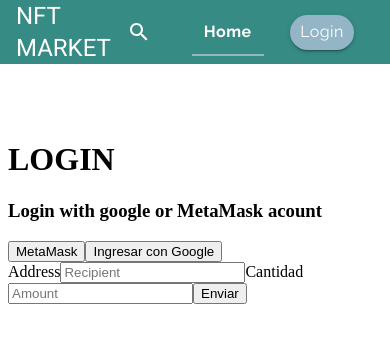
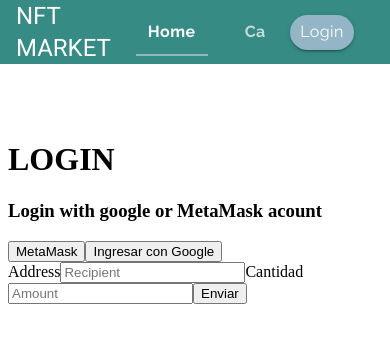
Before and after one commit to hbonavota/Project_NFTs-ECOMMERCE, a React (Create React App) app in the folder frontend/: page /login in a window 390 px wide. Shown: the top 342 px of the page. Built offline with nearby package versions, Linux system fonts and the light colour scheme.

Commit message:
agregado de Cards

```diff
--- a/frontend/src/App.js
+++ b/frontend/src/App.js
@@ -6,6 +6,11 @@
 import Home from './components/Home/Home.jsx'
 import Error from './components/Error/Error.jsx'
 import NavBar from './components/NavBar/NavBar.js'
+import Categories from './components/categories/categories.jsx'
+import Create from './components/create/create.jsx'
+import Profile from './components/profile/profile.jsx'
+import Contact from './components/contact/contact.jsx'
+import About from './components/about/about.jsx'
 import './App.css';
 
 function App() {
@@ -14,6 +19,11 @@
       <NavBar/>
       <Switch>
         <Route exact path='/' component={Home}></Route>
+        <Route exact path='/categories' component={Categories}></Route>
+        <Route exact path='/create' component={Create}></Route>
+        <Route exact path='/profile' component={Profile}></Route>
+        <Route exact path='/contact' component={Contact}></Route>
+        <Route exact path='/about' component={About}></Route>
         <Route exact path='/login' component={Login}></Route>
         <Route path='/*' component={Error}></Route>
       </Switch>
--- a/frontend/src/components/NavBar/NavBar.js
+++ b/frontend/src/components/NavBar/NavBar.js
@@ -1,4 +1,4 @@
-import React, {useState} from 'react';
+import React, {useState, useEffect} from 'react';
 import {Link } from 'react-router-dom';
 import AppBar from "@material-ui/core/AppBar";
 import ToolBar from "@material-ui/core/ToolBar";
@@ -9,8 +9,7 @@
 import Tabs from '@material-ui/core/Tabs';
 import Tab from '@material-ui/core/Tab';
 import Button from '@material-ui/core/Button';
-import InputBase from '@material-ui/core/InputBase';
-import SearchIcon from '@material-ui/icons/Search';
+
 
 function ElevationScroll(props) {
     const { children} = props;
@@ -49,39 +48,6 @@
           height: "35px",
           color: "white"
       },
-      search: {
-        position: 'relative',
-        borderRadius: theme.shape.borderRadius,
-        backgroundColor: "secondary",
-        marginLeft: "auto",
-        width: '100%',
-        [theme.breakpoints.up('sm')]: {
-          marginLeft: theme.spacing(3),
-          width: 'auto',
-        },
-      },
-      searchIcon: {
-        padding: theme.spacing(0, 2),
-        height: '100%',
-        position: 'absolute',
-        pointerEvents: 'none',
-        display: 'flex',
-        alignItems: 'center',
-        justifyContent: 'center',
-      },
-      inputRoot: {
-        color: 'inherit',
-      },
-      inputInput: {
-        padding: theme.spacing(1, 1, 1, 0),
-        // vertical padding + font size from searchIcon
-        paddingLeft: `calc(1em + ${theme.spacing(4)}px)`,
-        transition: theme.transitions.create('width'),
-        width: '100%',
-        [theme.breakpoints.up('md')]: {
-          width: '20ch',
-        },
-      },
   }))
 
 
@@ -93,36 +59,40 @@
     const handleChange = (e, value) => {
         setValue(value)
     }
+
+    useEffect(() => {
+      if(window.location.pathname === "/" && value !== 0) {
+        setValue(0);
+      } else if(window.location.pathname === "/categories" && value !== 1) {
+        setValue(1);
+      } else if(window.location.pathname === "/create" && value !== 2) {
+        setValue(2);
+      } else if(window.location.pathname === "/profile" && value !== 3) {
+        setValue(3);
+      } else if(window.location.pathname === "/contact" && value !== 4) {
+        setValue(4);
+      } else if(window.location.pathname === "/about" && value !== 5) {
+        setValue(5);
+      }
+    }, [value])
+
     return (
         <React.Fragment>
         <ElevationScroll>
         <AppBar position="fixed">
             <ToolBar >
                 <Typography variant="h5">NFT MARKET</Typography>
-                <div className={classes.search}>
-            <div className={classes.searchIcon}>
-              <SearchIcon />
-            </div>
-            <InputBase
-              placeholder="Search…"
-              classes={{
-                root: classes.inputRoot,
-                input: classes.inputInput,
-              }}
-              inputProps={{ 'aria-label': 'search' }}
-            />
-          </div>
                  <Tabs
                  value={value}
                  className={classes.tabContainer}
                  onChange={handleChange}
                  indicatorColor="secondary">
                  <Tab className={classes.tab} component={Link} to="/" label="Home"/>
-                <Tab className={classes.tab} label="Categories"/>
-                <Tab className={classes.tab} label="Create"/>
-                <Tab className={classes.tab} label="My Profile"/>
-                <Tab className={classes.tab} label="Contact"/>
-                <Tab className={classes.tab} label="About Us"/>
+                <Tab className={classes.tab} component={Link} to="/categories" label="Categories"/>
+                <Tab className={classes.tab} component={Link} to="/create" label="Create"/>
+                <Tab className={classes.tab} component={Link} to="/profile" label="My Profile"/>
+                <Tab className={classes.tab} component={Link} to="/contact" label="Contact"/>
+                <Tab className={classes.tab} component={Link} to="/about" label="About Us"/>
              </Tabs>
              <Button component={Link} to="/login" variant="contained" color="secondary" className={classes.button}>Login</Button>
             </ToolBar>
--- /dev/null
+++ b/frontend/src/components/about/about.jsx
@@ -0,0 +1,8 @@
+import React, { useEffect, useState } from "react";
+
+export default function About() {
+
+    return(
+        <h3>About</h3>
+    )
+}
--- /dev/null
+++ b/frontend/src/components/card/card.jsx
@@ -0,0 +1,56 @@
+import React from "react";
+import { Link } from "react-router-dom";
+import Card from '@material-ui/core/Card';
+import CardHeader from '@material-ui/core/CardHeader';
+import CardMedia from '@material-ui/core/CardMedia';
+import CardContent from '@material-ui/core/CardContent';
+import CardActions from '@material-ui/core/CardActions';
+import FavoriteIcon from '@material-ui/icons/Favorite';
+import IconButton from '@material-ui/core/IconButton';
+import { makeStyles } from '@material-ui/core/styles';
+import Typography from '@material-ui/core/Typography';
+
+
+
+const useStyles = makeStyles({
+    card: {
+        margin: "10px"
+    },
+    cardContent: {
+        direction: "row"
+    },
+    root: {
+      maxWidth: 345,
+    },
+    media: {
+      height: 300,
+      width: 310
+    },
+  });
+
+export default function Cards({ele}) {
+    const classes = useStyles();
+
+    return (
+        <div>
+        <Card className={classes.card}>
+            <CardHeader
+            action= {
+                <IconButton>
+                    <FavoriteIcon/>
+                </IconButton>
+            }
+            />
+                <CardMedia
+          className={classes.media}
+          image={ele.image}
+          title={ele.name}
+        />
+        <CardContent className={classes.cardContent}>
+            <Typography>{ele.name}</Typography>
+            <Typography>Price: {ele.price}ETH</Typography>
+        </CardContent>
+        </Card>
+        </div>
+    )
+}
--- /dev/null
+++ b/frontend/src/components/categories/categories.jsx
@@ -0,0 +1,97 @@
+import React, { useEffect, useState } from "react";
+import { useDispatch, useSelector } from "react-redux";
+import { getNFTs, pageUno } from "../../actions/getNFTs.js";
+import InputBase from '@material-ui/core/InputBase';
+import SearchIcon from '@material-ui/icons/Search';
+import { makeStyles } from '@material-ui/core/styles';
+import Cards from "../card/card.jsx"
+import Grid from '@material-ui/core/Grid';
+
+const useStyles = makeStyles((theme) => ({
+    search: {
+      position: 'relative',
+      borderRadius: theme.shape.borderRadius,
+      backgroundColor: {
+        ...theme.palette.common.gray
+    },
+      '&:hover': {
+        backgroundColor: {...theme.palette.common.gray},
+      },
+      marginLeft: 0,
+      width: '100%',
+      [theme.breakpoints.up('sm')]: {
+        marginLeft: theme.spacing(1),
+        width: 'auto',
+      },
+    },
+    searchIcon: {
+      padding: theme.spacing(0, 2),
+      height: '100%',
+      position: 'absolute',
+      pointerEvents: 'none',
+      display: 'flex',
+      alignItems: 'center',
+      justifyContent: 'center',
+    },
+    inputRoot: {
+      color: 'inherit',
+    },
+    inputInput: {
+      padding: theme.spacing(1, 1, 1, 0),
+      // vertical padding + font size from searchIcon
+      paddingLeft: `calc(1em + ${theme.spacing(4)}px)`,
+      transition: theme.transitions.create('width'),
+      width: '100%',
+      [theme.breakpoints.up('sm')]: {
+        width: '12ch',
+        '&:focus': {
+          width: '20ch',
+        },
+      },
+    },
+  }));
+
+export default function Categories() {
+
+  const stateAllNFTs = useSelector((state) => state.allNFTs);
+
+  const dispatch = useDispatch();
+  useEffect(() => {
+    dispatch(getNFTs());
+    //dispatch(loading(true))
+    return () => {
+      dispatch(getNFTs());
+    };
+  }, [dispatch]);
+
+    const classes = useStyles();
+    return(
+        <React.Fragment>
+
+          <Grid container spacing={6}>
+              {
+                  stateAllNFTs.map(ele => {
+                      return (
+                          <div>
+                              <Cards ele={ele} />
+                          </div>
+                      )
+                  })
+              }
+          </Grid>
+           <div className={classes.search}>
+            <div className={classes.searchIcon}>
+              <SearchIcon />
+            </div>
+            <InputBase
+              placeholder="Search…"
+              classes={{
+                root: classes.inputRoot,
+                input: classes.inputInput,
+              }}
+              inputProps={{ 'aria-label': 'search' }}
+            />
+          </div>
+        </React.Fragment>
+    )
+}
--- /dev/null
+++ b/frontend/src/components/contact/contact.jsx
@@ -0,0 +1,8 @@
+import React, { useEffect, useState } from "react";
+
+export default function Contact() {
+
+    return(
+        <h3>contact</h3>
+    )
+}
--- /dev/null
+++ b/frontend/src/components/create/create.jsx
@@ -0,0 +1,8 @@
+import React, { useEffect, useState } from "react";
+
+export default function Create() {
+
+    return(
+        <h3>create</h3>
+    )
+}
--- /dev/null
+++ b/frontend/src/components/profile/profile.jsx
@@ -0,0 +1,8 @@
+import React, { useEffect, useState } from "react";
+
+export default function Profile() {
+
+    return(
+        <h3>My profile</h3>
+    )
+}
--- a/frontend/src/components/ui/Theme.js
+++ b/frontend/src/components/ui/Theme.js
@@ -1,19 +1,19 @@
 import { createTheme } from '@material-ui/core/styles';
 
 const emeraldgreen = "#368B85";
-const lightgrey = "#93B5C6";
+const lightgray = "#93B5C6";
 
 export default createTheme({
     palette: {
         common: {
             green: `${emeraldgreen}`,
-            grey: `${lightgrey}`,
+            gray: `${lightgray}`,
         },
         primary: {
             main: `${emeraldgreen}`
         },
         secondary: {
-            main: `${lightgrey}`
+            main: `${lightgray}`
         }
     },
     typography: {
```
Also changed, not shown: frontend/src/images/Ethereum_logo.png (added).
